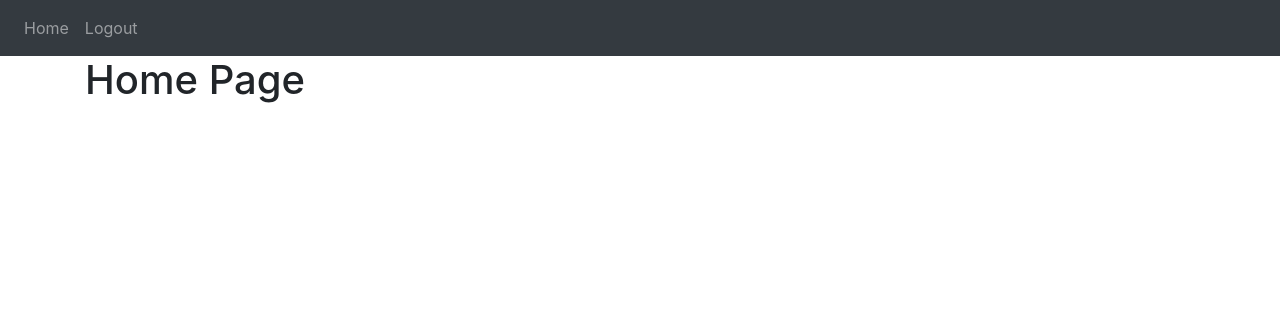
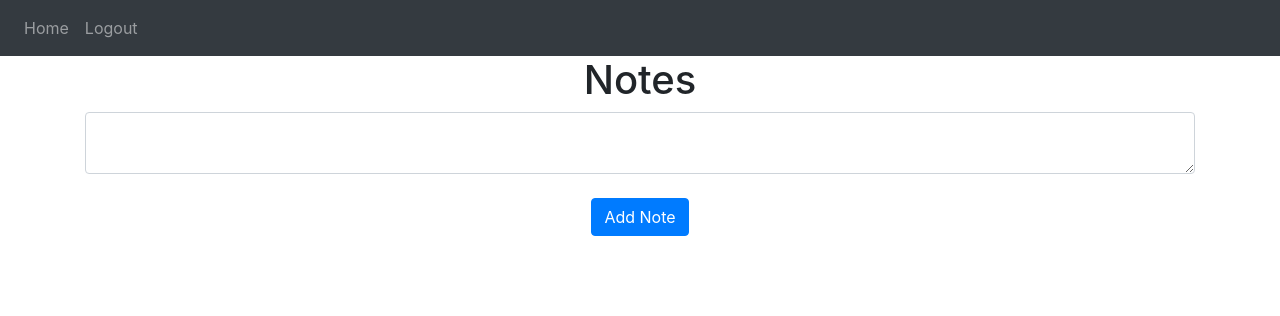
Before and after one commit to ZigaHajsen/cs50, a Flask app: page / in a window 1280 px wide. Shown: the top 316 px of the page. Run offline with Flask 2, Linux system fonts and the light colour scheme; a user stored in the database is signed in; data that the repository does not hold is empty; some libraries are stand-ins or nearby versions.

Commit message:
added notes

```diff
--- a/final_project/website/templates/home.html
+++ b/final_project/website/templates/home.html
@@ -1,4 +1,16 @@
 {% extends "base.html" %} {% block title %}Home{% endblock %} {% block content
 %}
-<h1>Home Page</h1>
+<h1 align="center">Notes</h1>
+<ul class="list-group list-group-flush" id="notes">
+  {% for note in user.notes %}
+  <li class="list-group-item">{{ note.data }}</li>
+  {% endfor %}
+</ul>
+<form method="POST">
+  <textarea name="note" id="note" class="form-control"></textarea>
+  <br />
+  <div align="center">
+    <button type="submit" class="btn btn-primary">Add Note</button>
+  </div>
+</form>
 {% endblock %}
```
